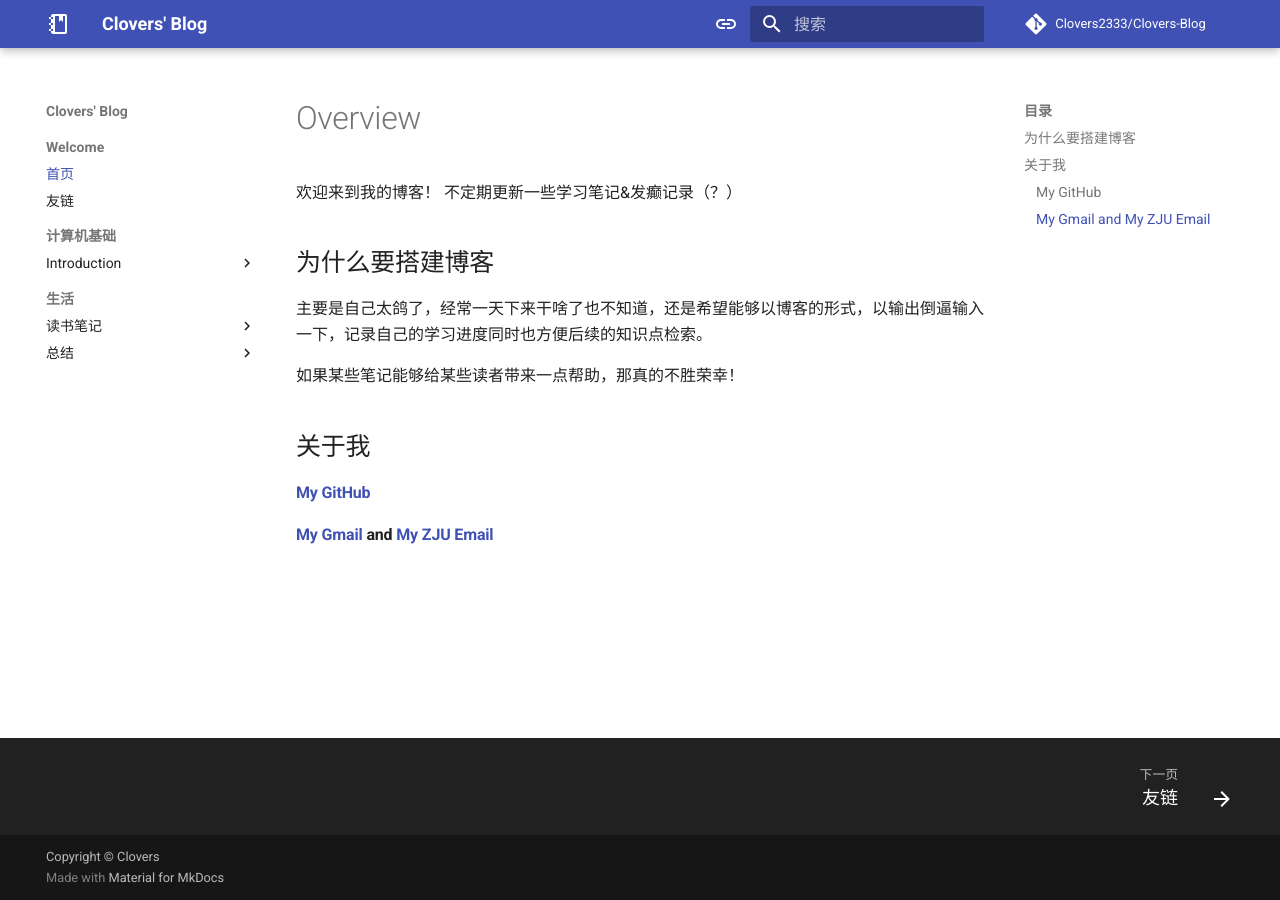
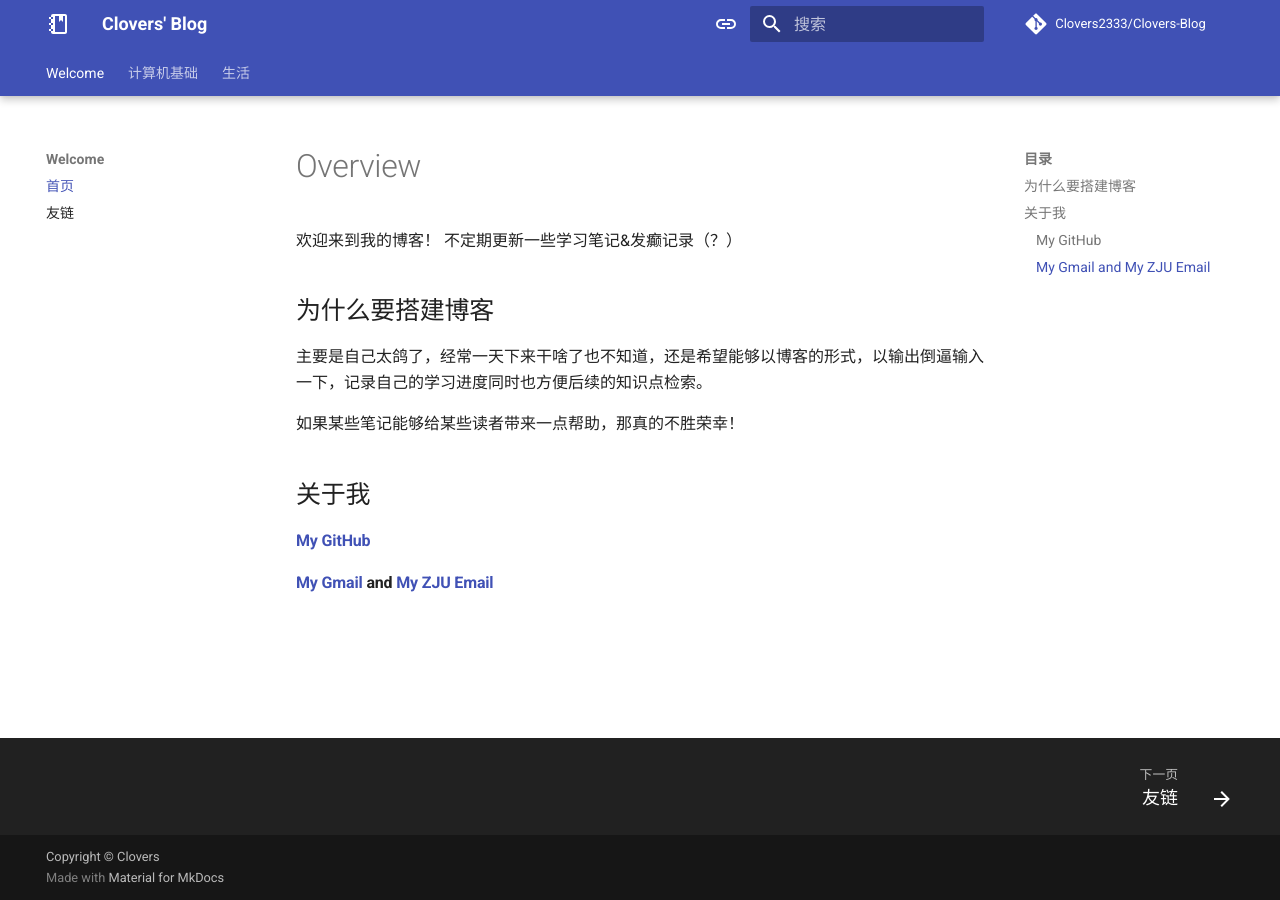
Before and after one commit to Clovers2333/Clovers-Blog, an MkDocs documentation site: the page built from docs/index.md, in a window 1280 px wide. Built offline with MkDocs 1.6.1 and Material for MkDocs 9.7.7, drawn with Linux system fonts in a browser that asks for light colours; comment, search, counter and statistics services are not loaded.

Commit message:
Change configs: add features

```diff
--- a/mkdocs.yml
+++ b/mkdocs.yml
@@ -31,8 +31,8 @@ theme:
     # - navigation.path # 导航路径， 目前好像没啥用
     # - navigation.prune # 只构建可见的页面
     - navigation.sections # 导航栏的section
-    # - navigation.tabs # 顶级索引被作为tab
-    # - navigation.tabs.sticky # tab始终可见
+    - navigation.tabs # 顶级索引被作为tab
+    - navigation.tabs.sticky # tab始终可见
     - navigation.top # 开启顶部导航栏
     - navigation.tracking # 导航栏跟踪
     - search.highlight # 搜索高亮
```
